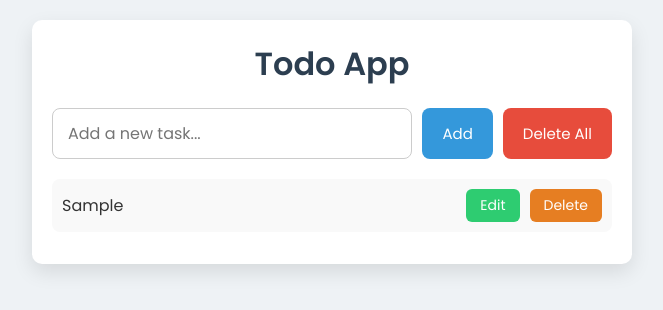
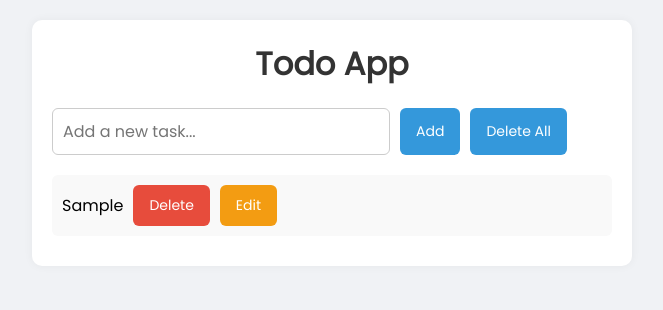
Before and after one commit to Muhammad-Yaseen-12/TodoApp-JS, a plain HTML site: page index.html in a window 1280 px wide. Both pictures are taken after typing "Sample" into the empty fields and a click on the button "Add". Shown: the whole page, without its empty margins (308-971 px from the left). Drawn offline with Linux system fonts and the light colour scheme.

Commit message:
Todo App JS

```diff
--- a/index.html
+++ b/index.html
@@ -1,42 +1,37 @@
 <!DOCTYPE html>
 <html lang="en">
-
 <head>
-    <meta charset="UTF-8">
-    <meta name="viewport" content="width=device-width, initial-scale=1.0">
-    <title>Responsive Todo App</title>
-
-    <!-- Poppins Font -->
-    <link href="https://fonts.googleapis.com/css2?family=Poppins:wght@300;400;600&display=swap" rel="stylesheet">
-
+  <meta charset="UTF-8" />
+  <meta name="viewport" content="width=device-width, initial-scale=1.0, minimum-scale=1.0" />
+  <title>Todo App</title>
+  <link href="https://fonts.googleapis.com/css2?family=Poppins&display=swap" rel="stylesheet" />
   <style>
     * {
+      box-sizing: border-box;
       margin: 0;
       padding: 0;
-            box-sizing: border-box;
       font-family: 'Poppins', sans-serif;
     }
 
     body {
-            background-color: #eef2f5;
-            color: #333;
+      background-color: #f0f2f5;
       padding: 20px;
     }
 
     .container {
       max-width: 600px;
+      min-width: 300px;
       margin: auto;
-            background-color: white;
+      background: white;
+      padding: 20px;
       border-radius: 10px;
-            padding: 20px;
-            box-shadow: 0 8px 20px rgba(0, 0, 0, 0.1);
+      box-shadow: 0 0 10px rgba(0,0,0,0.05);
     }
 
     h1 {
       text-align: center;
       margin-bottom: 20px;
-            font-weight: 600;
-            color: #2c3e50;
+      color: #333;
     }
 
     .input-section {
@@ -47,161 +42,115 @@
     }
 
     #todo-input {
-            flex: 1;
-            padding: 12px 15px;
-            border-radius: 8px;
+      padding: 10px;
+      border-radius: 6px;
       border: 1px solid #ccc;
       font-size: 16px;
-            outline: none;
     }
 
-        #add-btn,
-        .delete-btn {
-            padding: 12px 20px;
-            font-size: 15px;
-            border: none;
-            border-radius: 8px;
-            cursor: pointer;
-            transition: 0.3s;
-        }
-
-        #add-btn {
-            background-color: #3498db;
-            color: white;
-        }
-
-        #add-btn:hover {
-            background-color: #2980b9;
-        }
-
-        .delete-btn {
-            background-color: #e74c3c;
-            color: white;
-        }
-
-        .delete-btn:hover {
-            background-color: #c0392b;
-        }
-
-        .todo-list {
-            list-style-type: none;
-        }
-
-        .todo-list li {
-            display: flex;
-            align-items: center;
-            background-color: #f9f9f9;
-            margin-bottom: 12px;
-            padding: 10px;
-            border-radius: 8px;
-            overflow-x: auto;
-            white-space: nowrap;
-            scrollbar-width: thin;
-        }
-
-        .todo-text {
-            flex: 1;
-            font-size: 16px;
-            margin-right: 10px;
-        }
-
-        .todo-list li::-webkit-scrollbar {
-            height: 6px;
-        }
-
-        .todo-list li::-webkit-scrollbar-thumb {
-            background: #ccc;
-            border-radius: 4px;
-        }
-
-        .todo-list li button {
-            margin-left: 10px;
-            padding: 6px 14px;
+    button {
+      padding: 10px 16px;
       border: none;
       border-radius: 6px;
       font-size: 14px;
       cursor: pointer;
-            transition: 0.3s;
+      background-color: #3498db;
+      color: white;
+      transition: background 0.3s;
     }
 
-        .todo-list li button:nth-child(2) {
-            background-color: #2ecc71;
-            color: white;
+    button:hover {
+      background-color: #2980b9;
     }
 
-        .todo-list li button:nth-child(2):hover {
-            background-color: #27ae60;
+    ul.todo-list {
+      list-style: none;
+      padding: 0;
+      margin: 0;
     }
 
-        .todo-list li button:nth-child(3) {
-            background-color: #e67e22;
-            color: white;
+    ul.todo-list li {
+      background-color: #f9f9f9;
+      margin-bottom: 10px;
+      padding: 10px;
+      border-radius: 6px;
+      display: flex;
+      align-items: center;
+      overflow-x: auto;
+      white-space: nowrap;
+      gap: 10px;
     }
 
-        .todo-list li button:nth-child(3):hover {
-            background-color: #d35400;
+    ul.todo-list li::-webkit-scrollbar {
+      height: 6px;
     }
 
-        @media (max-width: 600px) {
+    ul.todo-list li::-webkit-scrollbar-thumb {
+      background-color: #bbb;
+      border-radius: 5px;
+    }
+
+    ul.todo-list li button {
+      flex-shrink: 0;
+      background-color: #e74c3c;
+    }
+
+    ul.todo-list li button:last-child {
+      background-color: #f39c12;
+    }
+
+    @media (max-width: 400px) {
       .input-section {
         flex-direction: column;
       }
 
-            #add-btn,
-            .delete-btn {
+      #todo-input,
+      .input-section button {
         width: 100%;
       }
 
-            .todo-list li {
-                flex-direction: row;
-                flex-wrap: nowrap;
+      ul.todo-list li {
+        flex-direction: column;
+        align-items: flex-start;
+      }
+
+      ul.todo-list li button {
+        margin-top: 6px;
+        width: 100%;
       }
     }
   </style>
 </head>
-
 <body>
   <div class="container">
     <h1>Todo App</h1>
-
     <div class="input-section">
-            <input type="text" id="todo-input" placeholder="Add a new task...">
-            <button id="add-btn" onclick="addTodo()">Add</button>
-            <button class="delete-btn" onclick="deleteAll()">Delete All</button>
+      <input type="text" id="todo-input" placeholder="Add a new task..." />
+      <button onclick="addTodo()">Add</button>
+      <button onclick="deleteAll()">Delete All</button>
     </div>
-
-        <ul class="todo-list" id="todo-list">
-
-        </ul>
+    <ul class="todo-list" id="todo-list"></ul>
   </div>
 
   <script>
-        // JavaScript as you provided
+    // JS unchanged
     let todoList = document.getElementById('todo-list');
     let todoInput = document.getElementById('todo-input');
-
     function addTodo() {
-            todoList.innerHTML += `<li><span class="todo-text">${todoInput.value}</span>
-                <button onclick="editItem(this)">Edit</button>
-                <button onclick="delItem(this)">Delete</button>
-            </li>`;
+      todoList.innerHTML += `<li>${todoInput.value} <button onclick="delItem(this)">Delete</button> <button onclick="editItem(this)">Edit</button></li>`;
       todoInput.value = '';
     }
-
     function delItem(e) {
       e.parentNode.remove();
     }
-
     function editItem(e) {
       let text = e.parentNode.firstChild.textContent;
       todoInput.value = text.trim();
       e.parentNode.remove();
     }
-
     function deleteAll() {
       todoList.innerHTML = '';
     }
   </script>
 </body>
-
 </html>
```
Lines whose indentation alone changed are shown as unchanged.
